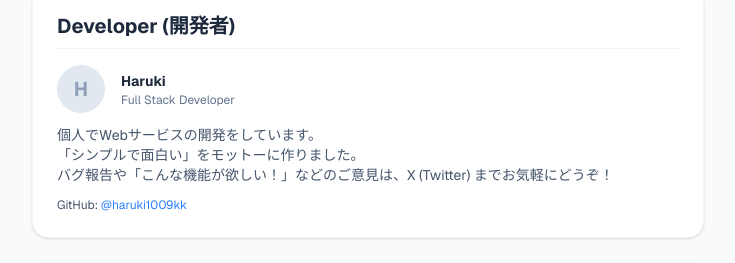
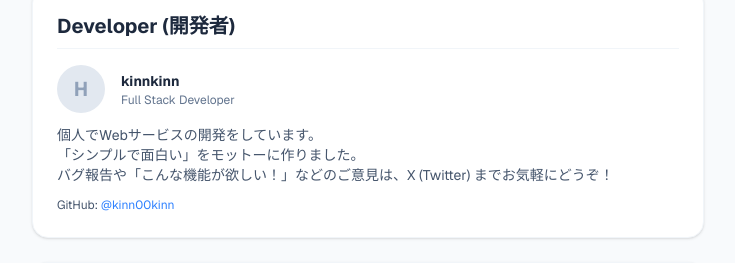
Before and after one commit to kinn00kinn/number_guess, a Next.js app in the folder my-algo-web/: page /info/credits in a window 1280 px wide. Shown: the part 153-416 px from the top of the page, without its empty margins (272-1007 px from the left). Built offline with nearby package versions, Linux system fonts and the light colour scheme.

Commit message:
クレジットページの開発者名とGitHubリンクを更新

```diff
--- a/my-algo-web/app/info/credits/page.tsx
+++ b/my-algo-web/app/info/credits/page.tsx
@@ -44,7 +44,7 @@ export default function CreditsPage() {
                 H
               </div>
               <div>
-                <div className="font-bold text-slate-800">Haruki</div>
+                <div className="font-bold text-slate-800">kinnkinn</div>
                 <div className="text-xs text-slate-500">
                   Full Stack Developer
                 </div>
@@ -56,7 +56,7 @@ export default function CreditsPage() {
               バグ報告や「こんな機能が欲しい！」などのご意見は、X (Twitter) までお気軽にどうぞ！
             </p>
             <p className="mt-3 text-xs">
-              GitHub: <a href="https://github.com/haruki1009kk" target="_blank" rel="noreferrer" className="text-blue-500 hover:underline">@haruki1009kk</a>
+              GitHub: <a href="https://github.com/kinn00kinn" target="_blank" rel="noreferrer" className="text-blue-500 hover:underline">@kinn00kinn</a>
             </p>
           </Section>
 
```
